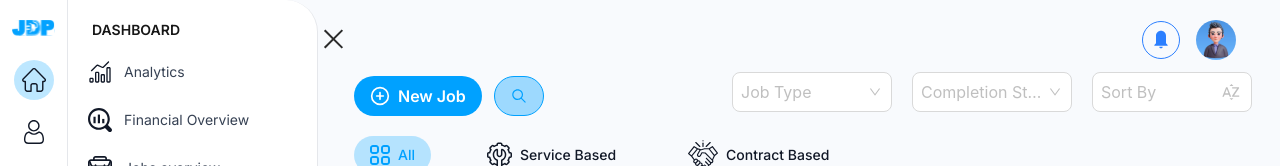
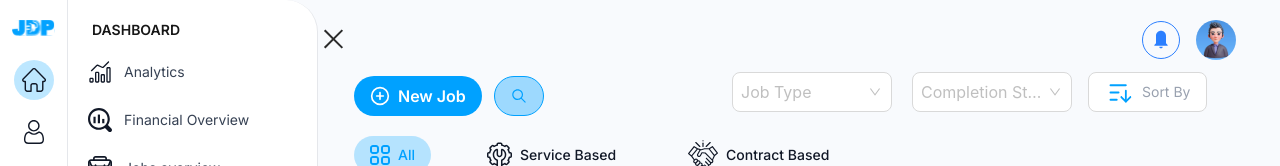
Before and after one commit to gauravbase2brand/jdp, a Next.js app: page /dashboard/jobs in a window 1280 px wide. Shown: the top 166 px of the page. Built offline with nearby package versions, Linux system fonts and the light colour scheme.

Commit message:
shoet by price

```diff
--- a/src/app/dashboard/jobs/JobsTables.js
+++ b/src/app/dashboard/jobs/JobsTables.js
@@ -5,11 +5,13 @@ import ExpandableSearch from '@/components/ui/SearchJobs';
 import SelectOptionAnt from '@/components/ui/SelectOptionAnt';
 import { Tooltip } from 'antd';
 
+
 import Link from 'next/link';
 import { useEffect, useRef, useState } from 'react';
-import { FaTh, FaCogs, FaHandshake } from 'react-icons/fa';
+
 import { FiPlusCircle } from 'react-icons/fi';
 
+import ShortByPrice from '@/components/ui/ShortByPrice';
 const JobsTables = () => {
   const [selectedUsers, setSelectedUsers] = useState([]);
   const [jobPopop, setjobPopop] = useState(true);
@@ -167,6 +169,7 @@ const handleClick =(tabname)=>{
 
 }
 
+
   return (
     <>
       {jobPopop ? (
@@ -192,10 +195,13 @@ const handleClick =(tabname)=>{
 
                   <ExpandableSearch />
                 </div>
-                <div className="mb-2 grid grid-cols-1 md:grid-cols-3 md:gap-3 gap-1 w-full lg:w-auto">
+                <div className="mb-2 grid grid-cols-1 md:grid-cols-3 md:gap-3 gap-1 w-full lg:w-auto items-center">
                   <SelectOptionAnt FilterInpur="Job Type" />
                   <SelectOptionAnt FilterInpur="Completion Status" />
-                  <SelectOptionAnt FilterInpur="Sort By" />
+
+
+                  <ShortByPrice />
+
                 </div>
               </div>
              <div>
--- a/src/app/dashboard/layout.js
+++ b/src/app/dashboard/layout.js
@@ -20,7 +20,7 @@ export default function DashboardLayout({ children }) {
         {/* Main content */}
         <main className="flex-1 lg:pl-6 lg:pr-6 pl-4 pr-4 pb-6 lg:pt-3 lg:pb-6">
           <Header />
-         <div className={`${opening ? '  xl:ml-[330px]' : 'md:ms-[60px] ms-[50px] xl:m-auto xl:container xl:max-w-5xl 2xl:max-w-6xl'} space-y-6 `}>
+         <div className={`${opening ? '  xl:ml-[330px]' : 'md:ms-[60px] ms-[50px] xl:m-auto xl:container xl:max-w-5xl 2xl:max-w-[1200px]'} space-y-6 `}>
            <div className="">{children}</div>
          </div>
         </main>
--- a/src/components/ui/SelectOptionAnt.js
+++ b/src/components/ui/SelectOptionAnt.js
@@ -11,7 +11,6 @@ const onChange = value => console.log(`Selected ${value}`)
 const onSearch = value => console.log('Search query:', value)
 
 const SelectOptionAnt = ({ FilterInpur }) => {
-  const isSortBy = FilterInpur === 'Sort By'
 
   return (
     <div className="md:p-1 lg:w-auto w-full">
@@ -23,11 +22,7 @@ size='large'
         onChange={onChange}
         onSearch={onSearch}
         className="lg:w-40 w-full "
-        suffixIcon={
-          isSortBy
-            ? <MdOutlineSortByAlpha size={20} />
-            : undefined
-        }
+
       >
         <Option value="jack" label="Jack">Jack</Option>
         <Option value="lucy" label="Lucy">Lucy</Option>
--- /dev/null
+++ b/src/components/ui/ShortByPrice.js
@@ -0,0 +1,70 @@
+import React from 'react';
+import { Dropdown, Space } from 'antd';
+import { DownOutlined, SmileOutlined } from '@ant-design/icons';
+
+import shortbyprice from '../../../public/images/shortbyprice.svg';
+import Image from 'next/image';
+const ShortByPrice = () => {
+  const items = [
+    {
+      key: '1',
+      label: 'Alphabetical Asc. (A → Z)',
+      value: 'Alphabetical Asc. (A → Z)',
+      icon: (
+        <svg
+          xmlns="http://www.w3.org/2000/svg"
+          width="24"
+          height="24"
+          viewBox="0 0 24 24"
+          fill="none"
+          stroke="currentColor"
+          stroke-width="1.5"
+          stroke-linecap="round"
+          stroke-linejoin="round"
+          class="lucide lucide-arrow-down-az-icon lucide-arrow-down-a-z"
+        >
+          <path d="m3 16 4 4 4-4" />
+          <path d="M7 20V4" />
+          <path d="M20 8h-5" />
+          <path d="M15 10V6.5a2.5 2.5 0 0 1 5 0V10" />
+          <path d="M15 14h5l-5 6h5" />
+        </svg>
+      ),
+    },
+    {
+      key: '2',
+      label: 'Alphabetical Dsc. (Z → A)',
+      value: 'Alphabetical Dsc. (Z → A)',
+      icon: (
+        <svg
+          xmlns="http://www.w3.org/2000/svg"
+          width="24"
+          height="24"
+          viewBox="0 0 24 24"
+          fill="none"
+          stroke="currentColor"
+          stroke-width="1.5"
+          stroke-linecap="round"
+          stroke-linejoin="round"
+          class="lucide lucide-arrow-down-za-icon lucide-arrow-down-z-a"
+        >
+          <path d="m3 16 4 4 4-4" />
+          <path d="M7 4v16" />
+          <path d="M15 4h5l-5 6h5" />
+          <path d="M15 20v-3.5a2.5 2.5 0 0 1 5 0V20" />
+          <path d="M20 18h-5" />
+        </svg>
+      ),
+    },
+  ];
+  return (
+    <Dropdown menu={{ items }}>
+      <button className="flex h-[40px] w-fit items-center gap-2 rounded-[8px] border border-[#d9d9d9] bg-white p-1 px-4 ">
+        <Image src={shortbyprice} alt="shortbyprice" />
+        <span className="text-sm text-gray-400">Sort By</span>
+      </button>
+    </Dropdown>
+  );
+};
+
+export default ShortByPrice;
--- a/src/lib/store/index.js
+++ b/src/lib/store/index.js
@@ -4,6 +4,8 @@ import { rootReducer } from './rootReducer';
 export const makeStore = () => {
   return configureStore({
     reducer: rootReducer,
+
+
     middleware: (getDefaultMiddleware) =>
       getDefaultMiddleware({
         serializableCheck: {
```
Also changed, not shown: public/images/shortbyprice.svg (added).
